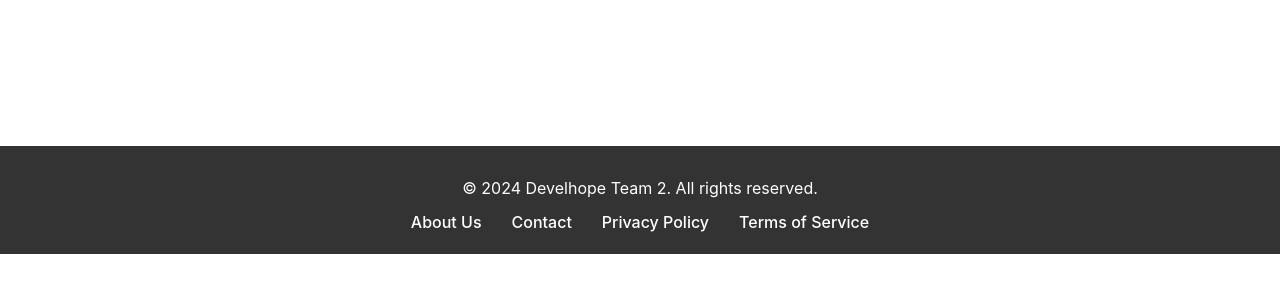
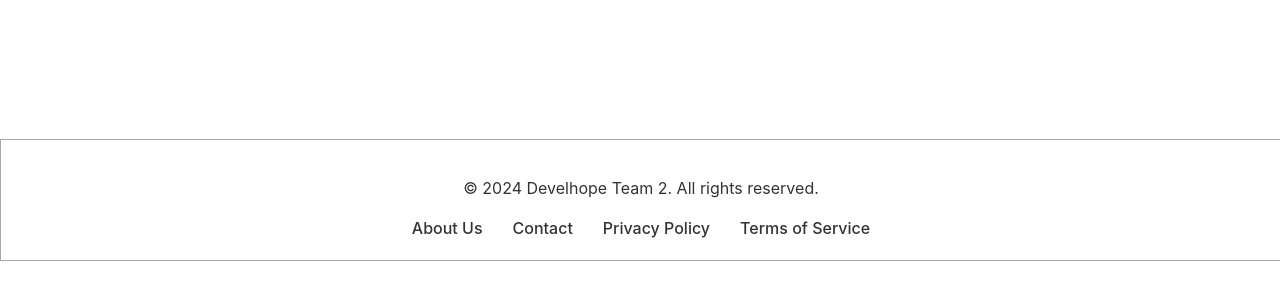
Before and after one commit to r-lucena/ProyectoReact, a React (Vite) app: page / in a window 1280 px wide. Shown: the part 200-500 px from the top of the page. Built offline with nearby package versions, Linux system fonts and the light colour scheme.

Commit message:
add footer component

```diff
--- a/src/components/footer/Footer.css
+++ b/src/components/footer/Footer.css
@@ -1,12 +1,13 @@
 .footer {
-  background-color: #333;
-  color: white;
+  background-color: #fff;
+  color: #333;
   text-align: center;
   margin: 0 !important;
   padding: 20px 0;
   position: relative;
   width: 100svw;
   height: fit-content;
+  border: 1px solid rgb(169, 169, 169);
 }
 
 .footer-content {
@@ -27,16 +28,12 @@
 }
 
 .footer-nav ul li a {
-  color: white;
+  color: #333;
   text-decoration: none;
-  transition: color 0.3s ease;
+  transition: color 250ms ease-in-out;
 }
 
 .footer-nav ul li a:hover {
   text-decoration: underline;
-  color: #ccc;
+  color: #535353;
 }
-
-.footer p {
-  margin: 10px 0 0 0;
-}
```
